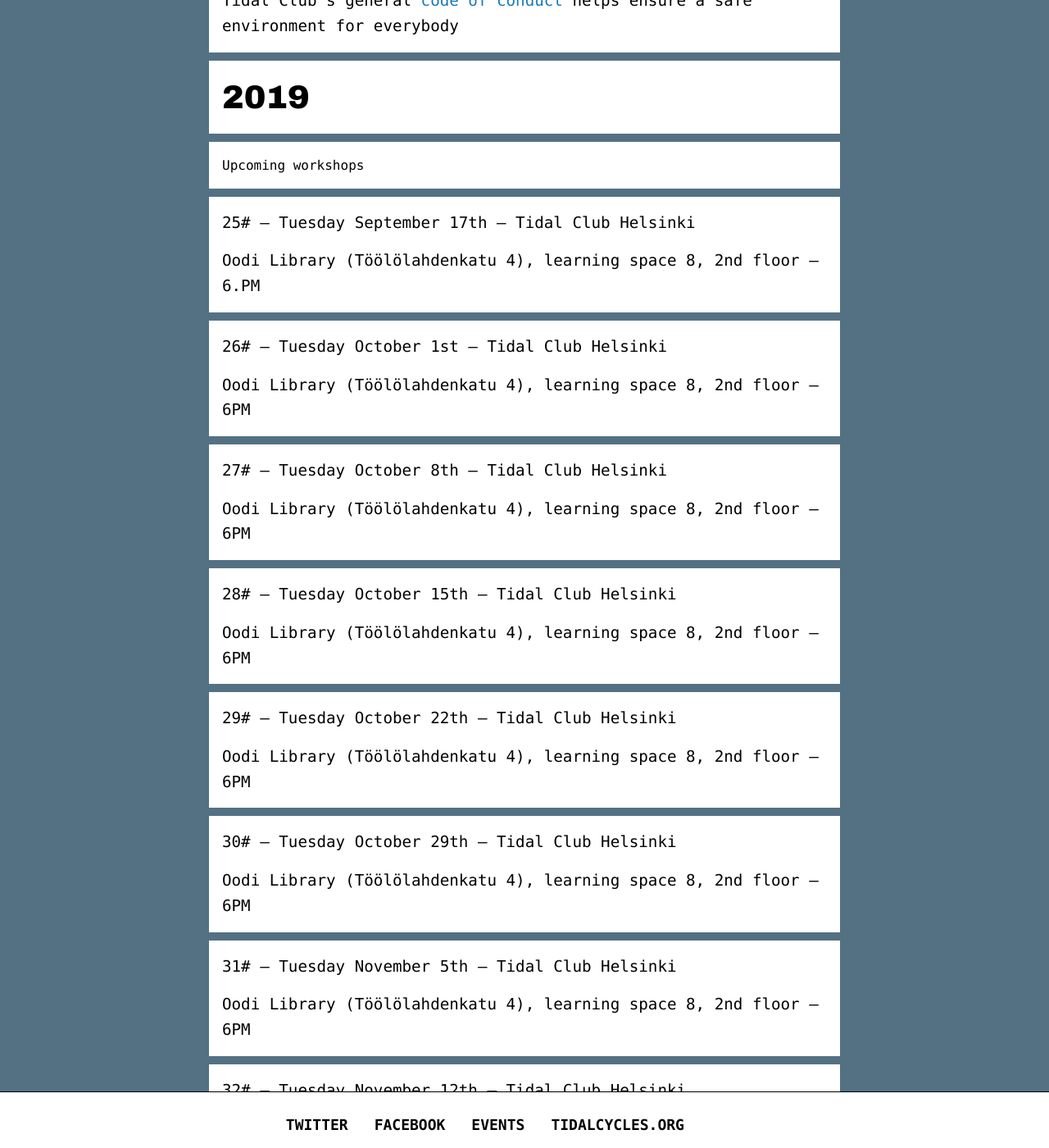
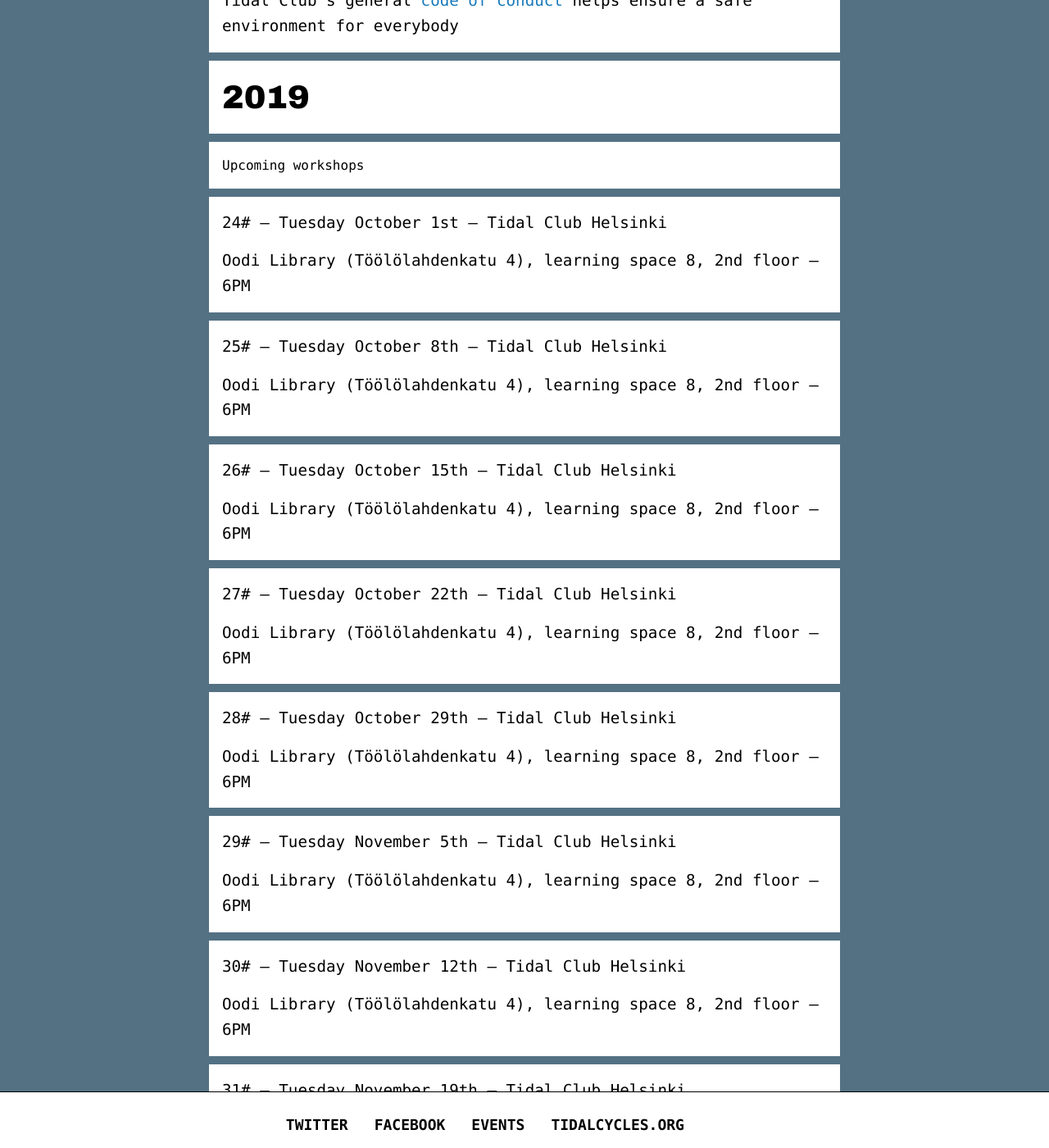
Before and after one commit to tidalclub/tidalclub.github.io, a Jekyll site: the page built from helsinki.html, in a window 1280 px wide and 1400 px high, scrolled down 916 px. Shown: the whole window at 82% size. Built offline with Jekyll 4.4.1, drawn with Linux system fonts in a browser that asks for light colours; nearby versions of some CDN libraries; comment, search, counter and statistics services are not loaded; some of the changed text lies outside the part shown.

Commit message:
Update helsinki.html

```diff
--- a/helsinki.html
+++ b/helsinki.html
@@ -19,44 +19,42 @@
 			<h1>2019</h1>
 <hr> Upcoming workshops
 
+
 <hr>
-<p>25# – Tuesday September 17th – Tidal Club Helsinki</p>
- <p>Oodi Library (Töölölahdenkatu 4), learning space 8, 2nd floor – 6.PM</p>
-<hr>
-<p>26# – Tuesday October 1st – Tidal Club Helsinki</p>
+<p>24# – Tuesday October 1st – Tidal Club Helsinki</p>
  <p>Oodi Library (Töölölahdenkatu 4), learning space 8, 2nd floor – 6PM</p>
 <hr>
-<p>27# – Tuesday October 8th – Tidal Club Helsinki</p>
+<p>25# – Tuesday October 8th – Tidal Club Helsinki</p>
  <p>Oodi Library (Töölölahdenkatu 4), learning space 8, 2nd floor – 6PM</p>
 <hr>
-<p>28# – Tuesday October 15th – Tidal Club Helsinki</p>
+<p>26# – Tuesday October 15th – Tidal Club Helsinki</p>
  <p>Oodi Library (Töölölahdenkatu 4), learning space 8, 2nd floor – 6PM</p>
 <hr>
-<p>29# – Tuesday October 22th – Tidal Club Helsinki</p>
+<p>27# – Tuesday October 22th – Tidal Club Helsinki</p>
  <p>Oodi Library (Töölölahdenkatu 4), learning space 8, 2nd floor – 6PM</p>
 <hr>
-<p>30# – Tuesday October 29th – Tidal Club Helsinki</p>
+<p>28# – Tuesday October 29th – Tidal Club Helsinki</p>
  <p>Oodi Library (Töölölahdenkatu 4), learning space 8, 2nd floor – 6PM</p>
 <hr>
-<p>31# – Tuesday November 5th – Tidal Club Helsinki</p>
+<p>29# – Tuesday November 5th – Tidal Club Helsinki</p>
  <p>Oodi Library (Töölölahdenkatu 4), learning space 8, 2nd floor – 6PM</p>
 <hr>
-<p>32# – Tuesday November 12th – Tidal Club Helsinki</p>
+<p>30# – Tuesday November 12th – Tidal Club Helsinki</p>
  <p>Oodi Library (Töölölahdenkatu 4), learning space 8, 2nd floor – 6PM</p>
 <hr>
-<p>33# – Tuesday November 19th – Tidal Club Helsinki</p>
+<p>31# – Tuesday November 19th – Tidal Club Helsinki</p>
  <p>Oodi Library (Töölölahdenkatu 4), learning space 8, 2nd floor – 6PM</p>
 <hr>
-<p>34# – Tuesday November 26th – Tidal Club Helsinki</p>
+<p>32# – Tuesday November 26th – Tidal Club Helsinki</p>
  <p>Oodi Library (Töölölahdenkatu 4), learning space 8, 2nd floor – 6PM</p>
 <hr>
-<p>35# – Tuesday December 3rd – Tidal Club Helsinki</p>
+<p>33# – Tuesday December 3rd – Tidal Club Helsinki</p>
  <p>Oodi Library (Töölölahdenkatu 4), learning space 8, 2nd floor – 6PM</p>
 <hr>
-<p>36# – Tuesday December 10th – Tidal Club Helsinki</p>
+<p>34# – Tuesday December 10th – Tidal Club Helsinki</p>
  <p>Oodi Library (Töölölahdenkatu 4), learning space 8, 2nd floor – 6PM</p>
 <hr>
-<p>37# – Tuesday December 17th – Tidal Club Helsinki</p>
+<p>35# – Tuesday December 17th – Tidal Club Helsinki</p>
  <p>Oodi Library (Töölölahdenkatu 4), learning space 8, 2nd floor – 6PM</p>
 <hr>
 <p>
```
Also changed, not shown: other parts of helsinki.html (+1 -1 lines).
